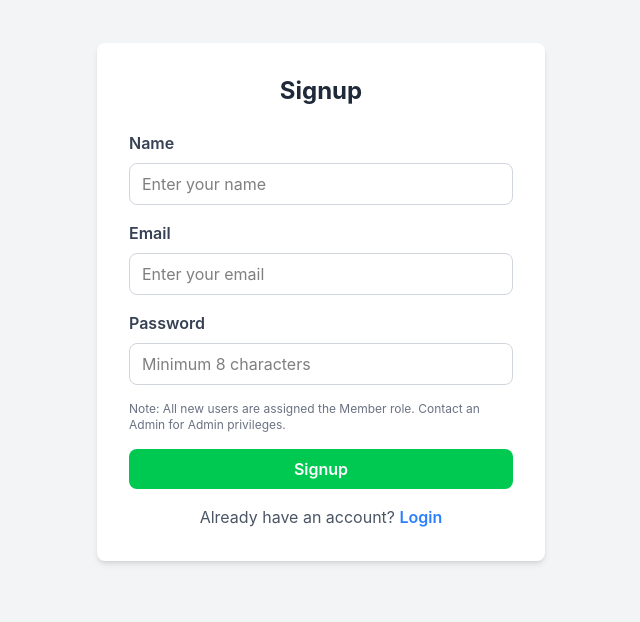
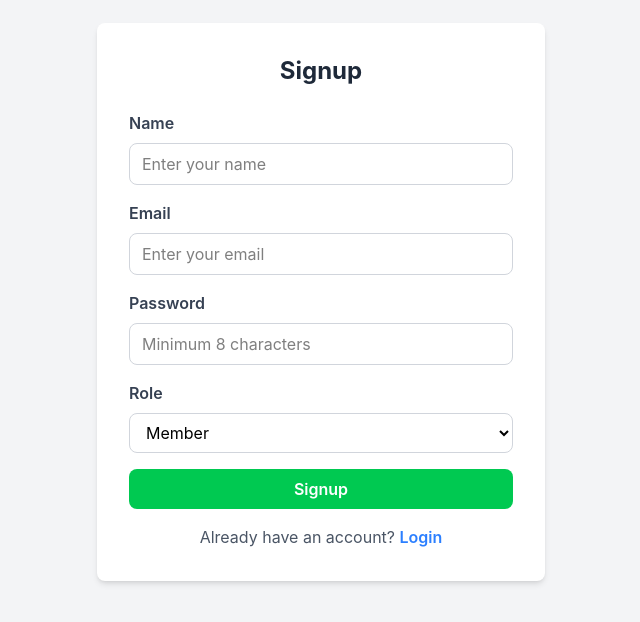
Before and after one commit to supreetgupta93/Assignment-Team-Task-Manager-Full-Stack-, a React (Vite) app in the folder client/: page /signup in a window 1280 px wide. Shown: the part 114-736 px from the top of the page, without its empty margins (319-959 px from the left). Built offline with nearby package versions, Linux system fonts and the light colour scheme; the HTML template or start-up script is replaced by a standard one.

Commit message:
Implement role-based signup and access control

```diff
--- a/client/src/pages/Signup.jsx
+++ b/client/src/pages/Signup.jsx
@@ -7,6 +7,7 @@ const Signup = () => {
   const [name, setName] = useState('');
   const [email, setEmail] = useState('');
   const [password, setPassword] = useState('');
+  const [role, setRole] = useState('Member');
   const [toast, setToast] = useState(null);
   const [loading, setLoading] = useState(false);
   const [errors, setErrors] = useState({});
@@ -23,6 +24,9 @@ const Signup = () => {
     if (password.length < 8) {
       newErrors.password = 'Password must be at least 8 characters';
     }
+    if (!['Admin', 'Member'].includes(role)) {
+      newErrors.role = 'Invalid role selected';
+    }
     setErrors(newErrors);
     return Object.keys(newErrors).length === 0;
   };
@@ -33,7 +37,7 @@ const Signup = () => {
 
     setLoading(true);
     try {
-      await axios.post('/api/auth/signup', { name, email, password });
+      await axios.post('/api/auth/signup', { name, email, password, role });
       setToast({ message: 'Signup successful! Redirecting to login...', type: 'success' });
       setTimeout(() => navigate('/login'), 500);
     } catch (err) {
@@ -91,7 +95,18 @@ const Signup = () => {
             />
             {errors.password && <p className="text-red-500 text-sm mt-1">{errors.password}</p>}
           </div>
-          <p className="text-xs text-gray-500 mb-4">Note: All new users are assigned the Member role. Contact an Admin for Admin privileges.</p>
+          <div className="mb-4">
+            <label className="block text-gray-700 font-semibold mb-2">Role</label>
+            <select
+              className="w-full px-3 py-2 border border-gray-300 rounded-lg focus:outline-none focus:ring-2 focus:ring-blue-500"
+              value={role}
+              onChange={(e) => setRole(e.target.value)}
+              disabled={loading}
+            >
+              <option value="Member">Member</option>
+              <option value="Admin">Admin</option>
+            </select>
+          </div>
           <button
             type="submit"
             disabled={loading}
```
Also changed, not shown: 2 other files (tests, documents, lock files or other folders).
